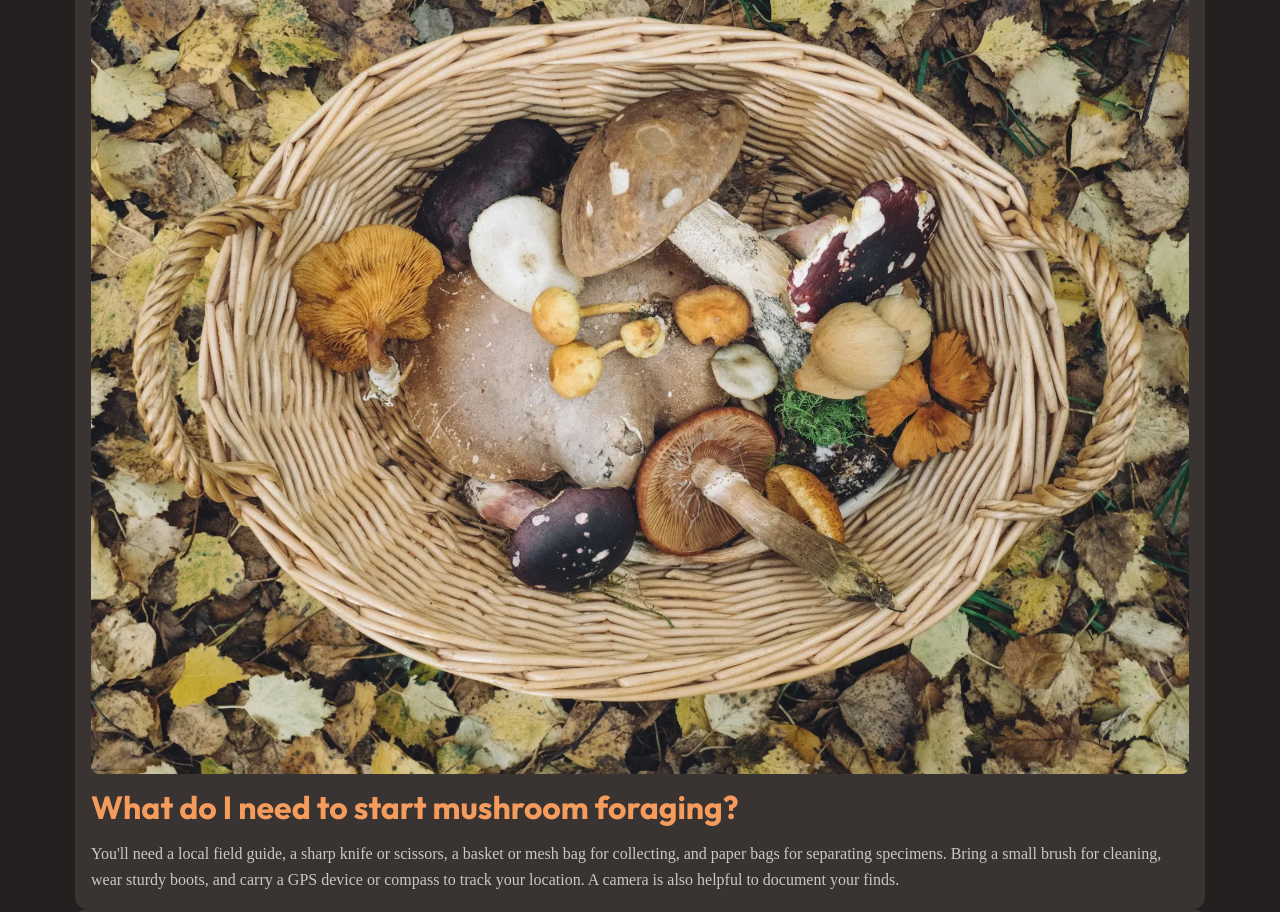
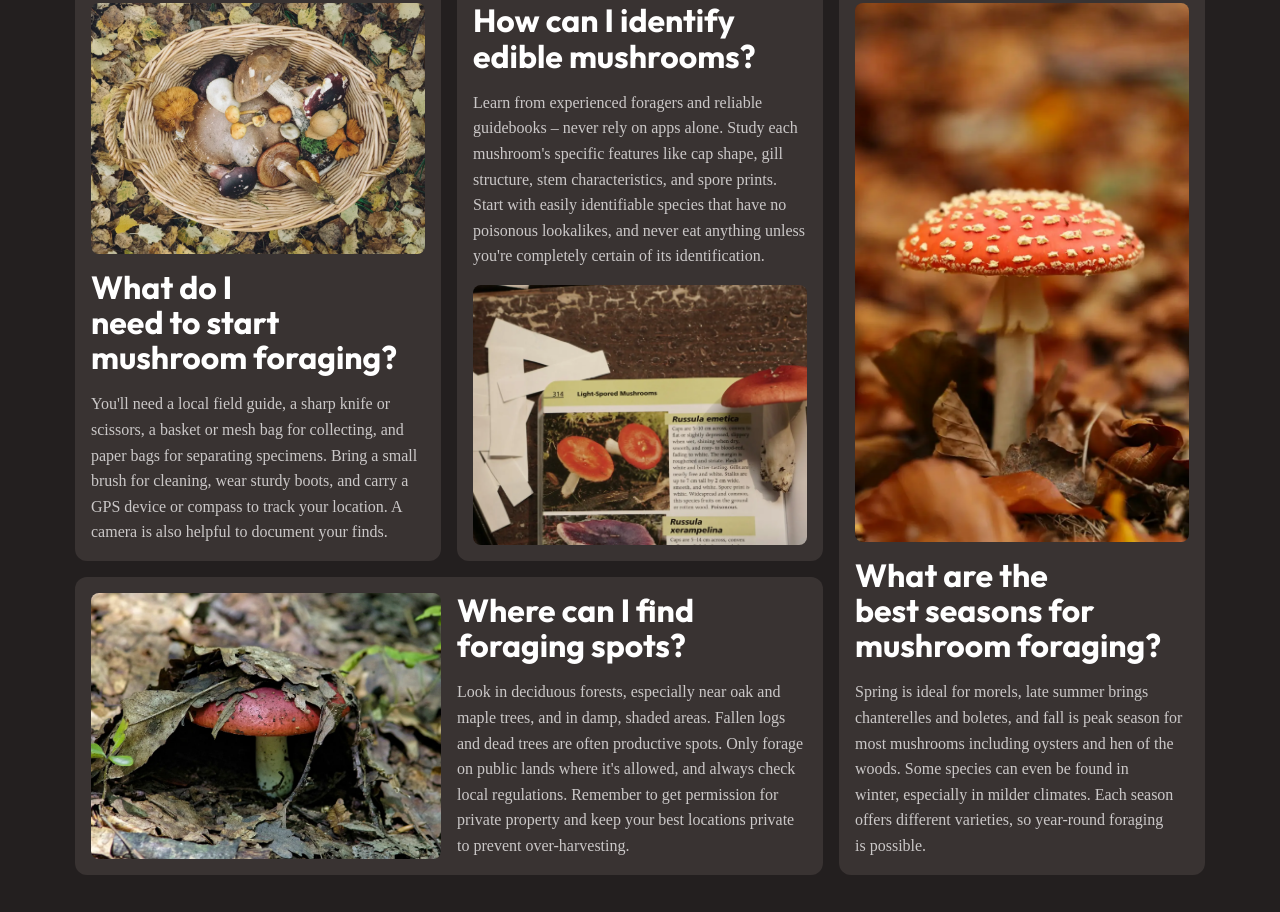
Before and after one commit to LucaGiona/website-from-scratch-course, a plain HTML site: page mushroom-guide.html in a window 1280 px wide. Shown: the part 2915-3827 px from the top of the page. Drawn offline with Linux system fonts and the light colour scheme.

Commit message:
finetuning bento grid

```diff
--- a/mushroom-guide.html
+++ b/mushroom-guide.html
@@ -385,7 +385,10 @@
 
         <!-- faq -->
          <section class="background-extra-dark section">
+
             <div class="wrapper" data-width="wide">
+                <h2 class="section-title">Frequently Asked Questions</h2>
+                <div class="faq-bento">
                 <!-- card 1 -->
                     <div class="card">
                         <img src="/fungi-finders-assets-and-designs-final/assets/start-foraging.webp" alt="basket full of wild mushrooms">
@@ -419,6 +422,7 @@
                         season offers different varieties, so year-round foraging is possible.</p>
                     </div>
                 </div>
+            </div>
          </section>
 
     </main>
--- a/style.css
+++ b/style.css
@@ -305,6 +305,69 @@ img {
         --card-gap: .75rem;
     }
 
+    /* Bento Grid */
+    .faq-bento {
+        --card-title-color:  var(--text-high-contrast);
+        display: grid;
+        gap: 1rem;
+        grid-template-areas:
+            "card-one"
+            "card-two"
+            "card-three"
+            "card-four"
+        ;
+        /* background-color: pink; */
+        @media (width > 600px){
+            grid-template-columns: repeat(2, 1fr);
+            grid-template-areas:
+            "card-four card-one"
+            "card-three card-two"
+            ;
+        }
+
+
+        @media (width > 800px){
+            grid-template-columns: repeat(3, 1fr);
+            grid-template-areas:
+                "card-one card-two card-four"
+                "card-three card-three card-four"
+            ;
+        }
+        .card > img {
+            height: 100%;
+            object-fit: cover;
+        }
+
+        @media (width > 600px){
+            .card:nth-child(2) > img {
+                order: 3;
+            }
+        }
+        .card:nth-child(1){
+            grid-area: card-one;
+        }
+        .card:nth-child(2){
+            grid-area: card-two;
+        }
+        .card:nth-child(3){
+            grid-area: card-three;
+
+            @media(width > 800px){
+                display: grid;
+                gap: 1rem;
+                grid-template-columns: 1fr 1fr;
+
+                img {
+                    grid-column: 1 / 2;
+                    grid-row: 1 / 3;
+                }
+            }
+        }
+        .card:nth-child(4){
+            grid-area: card-four;
+        }
+    }
+
     .card {
         display: flex;
         flex-direction: column;
```
Lines whose indentation alone changed are shown as unchanged.
